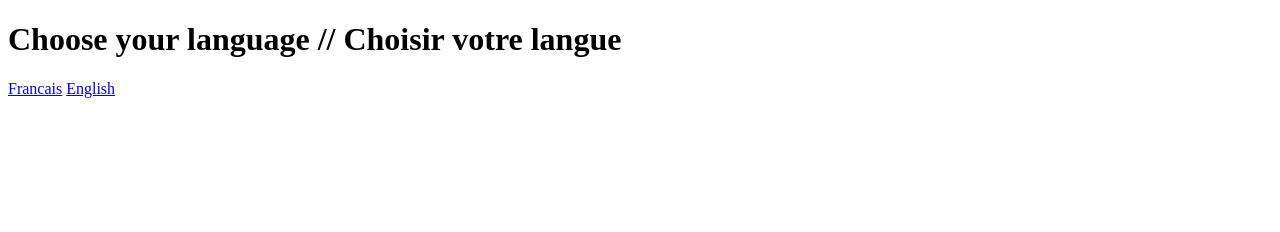
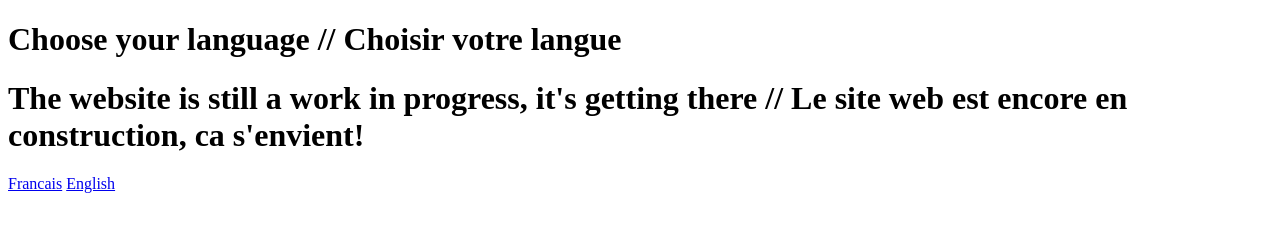
Before and after one commit to ThomGosselin/Portfolio, a plain HTML site: page index.html in a window 1280 px wide. Drawn offline with Linux system fonts and the light colour scheme.

Commit message:
Update index.html

```diff
--- a/index.html
+++ b/index.html
@@ -8,6 +8,7 @@
 </head>
 <body>
     <h1>Choose your language // Choisir votre langue</h1>
+    <h1>The website is still a work in progress, it's getting there // Le site web est encore en construction, ca s'envient!</h1>
     <a href= fr/index.html>Francais</a>
     <a href= en/index.html>English</a>
 </body>
```
